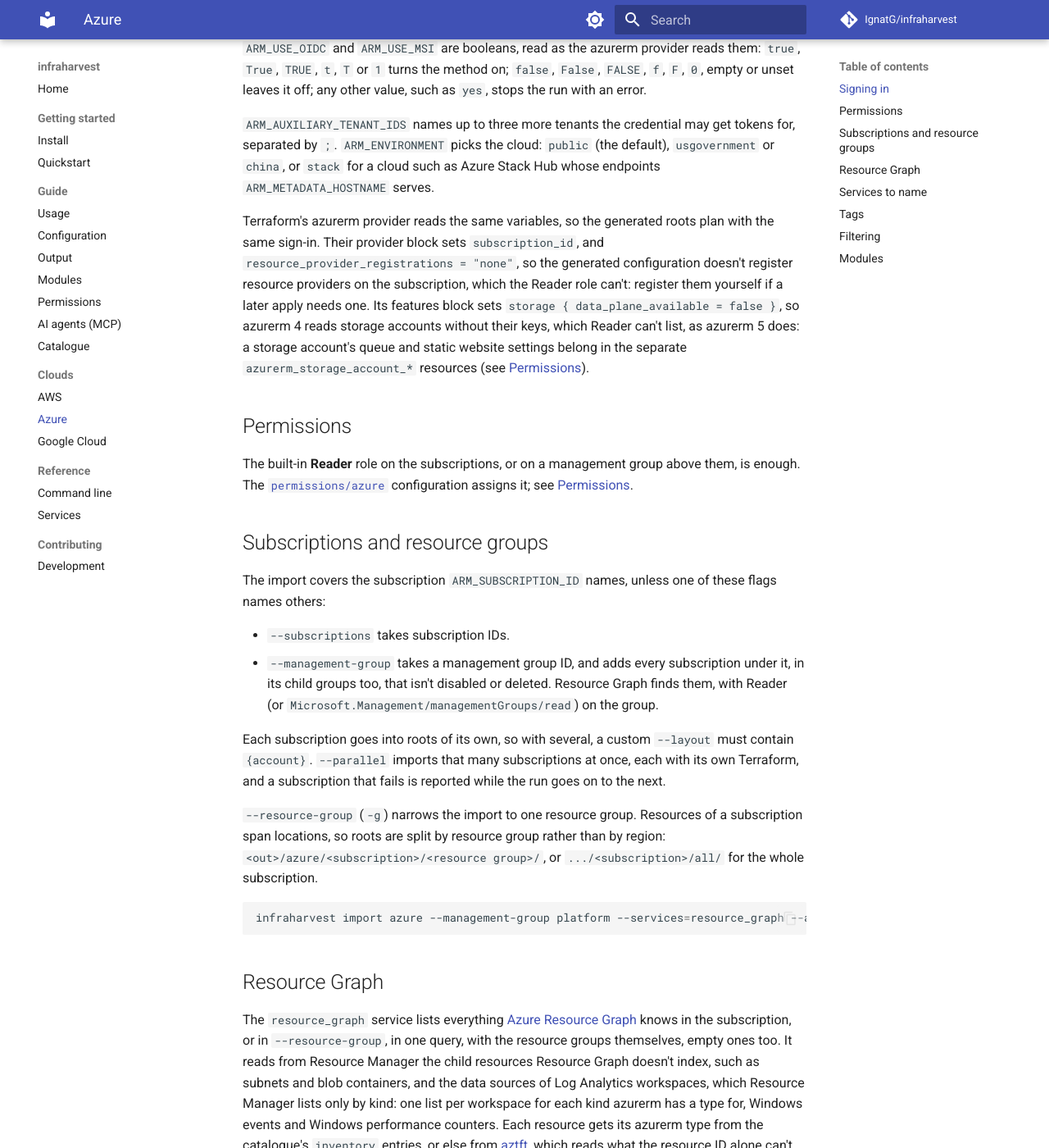
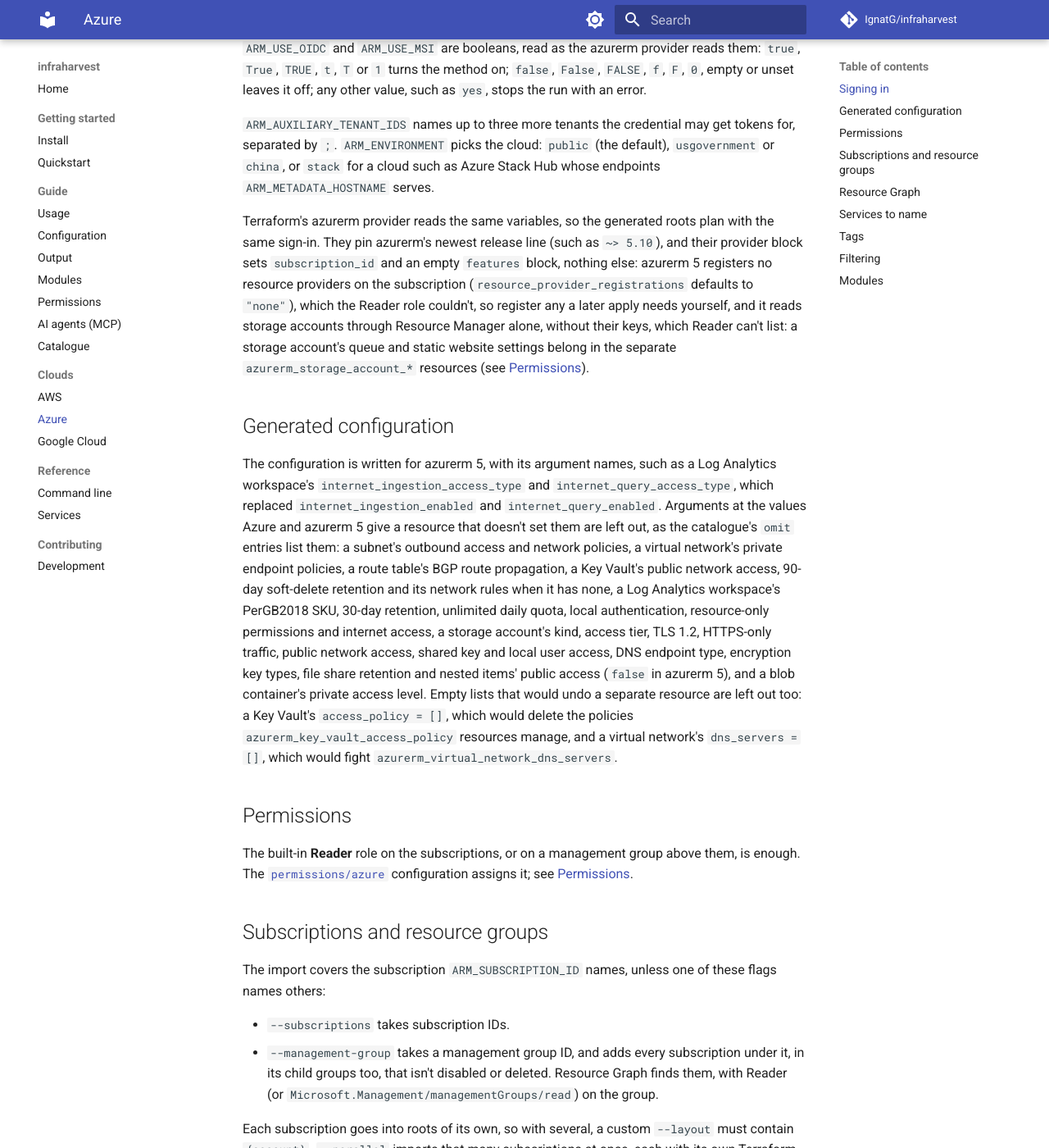
Before and after one commit to IgnatG/infraharvest, an MkDocs documentation site: the page built from docs/azure.md, in a window 1280 px wide and 1400 px high, scrolled down 896 px. Shown: the whole window at 82% size. Built offline with MkDocs 1.6.1 and Material for MkDocs 9.7.7, drawn with Linux system fonts in a browser that asks for light colours; comment, search, counter and statistics services are not loaded; some of the changed text lies outside the part shown.

Commit message:
fix(azure): leave out the arguments at azurerm 5's and Azure's defaults
The catalogue leaves out, where they are set to azurerm 5's default or
what Azure reports for a resource that doesn't set them: a subnet's
outbound access and network policies, a virtual network's private
endpoint policies, a route table's BGP route propagation, a Key Vault's
public network access, soft-delete retention and empty network rules, a
Log Analytics workspace's SKU, retention, daily quota, local
authentication, resource-only permissions and internet access types, a
storage account's eleven defaults and file share retention, and a blob
container's access level and empty metadata. A Key Vault's
access_policy = [] and a virtual network's dns_servers = [] go too:
explicit, they would undo azurerm_key_vault_access_policy and
azurerm_virtual_network_dns_servers resources.

```diff
--- a/docs/azure.md
+++ b/docs/azure.md
@@ -24,7 +24,11 @@ infraharvest reads the `ARM_*` environment variables the azurerm provider docume
 
 `ARM_AUXILIARY_TENANT_IDS` names up to three more tenants the credential may get tokens for, separated by `;`. `ARM_ENVIRONMENT` picks the cloud: `public` (the default), `usgovernment` or `china`, or `stack` for a cloud such as Azure Stack Hub whose endpoints `ARM_METADATA_HOSTNAME` serves.
 
-Terraform's azurerm provider reads the same variables, so the generated roots plan with the same sign-in. Their provider block sets `subscription_id`, and `resource_provider_registrations = "none"`, so the generated configuration doesn't register resource providers on the subscription, which the Reader role can't: register them yourself if a later apply needs one. Its features block sets `storage { data_plane_available = false }`, so azurerm 4 reads storage accounts without their keys, which Reader can't list, as azurerm 5 does: a storage account's queue and static website settings belong in the separate `azurerm_storage_account_*` resources (see [Permissions](permissions.md#azure)).
+Terraform's azurerm provider reads the same variables, so the generated roots plan with the same sign-in. They pin azurerm's newest release line (such as `~> 5.10`), and their provider block sets `subscription_id` and an empty `features` block, nothing else: azurerm 5 registers no resource providers on the subscription (`resource_provider_registrations` defaults to `"none"`), which the Reader role couldn't, so register any a later apply needs yourself, and it reads storage accounts through Resource Manager alone, without their keys, which Reader can't list: a storage account's queue and static website settings belong in the separate `azurerm_storage_account_*` resources (see [Permissions](permissions.md#azure)).
+
+## Generated configuration
+
+The configuration is written for azurerm 5, with its argument names, such as a Log Analytics workspace's `internet_ingestion_access_type` and `internet_query_access_type`, which replaced `internet_ingestion_enabled` and `internet_query_enabled`. Arguments at the values Azure and azurerm 5 give a resource that doesn't set them are left out, as the catalogue's `omit` entries list them: a subnet's outbound access and network policies, a virtual network's private endpoint policies, a route table's BGP route propagation, a Key Vault's public network access, 90-day soft-delete retention and its network rules when it has none, a Log Analytics workspace's PerGB2018 SKU, 30-day retention, unlimited daily quota, local authentication, resource-only permissions and internet access, a storage account's kind, access tier, TLS 1.2, HTTPS-only traffic, public network access, shared key and local user access, DNS endpoint type, encryption key types, file share retention and nested items' public access (`false` in azurerm 5), and a blob container's private access level. Empty lists that would undo a separate resource are left out too: a Key Vault's `access_policy = []`, which would delete the policies `azurerm_key_vault_access_policy` resources manage, and a virtual network's `dns_servers = []`, which would fight `azurerm_virtual_network_dns_servers`.
 
 ## Permissions
 
@@ -82,4 +86,4 @@ No Azure lister takes `--tag` or `--where`; to choose by tag, use the selection
 
 ## Modules
 
-Azure Verified Modules declare the `azapi` provider. A root that calls one configures azapi for the same subscription and cloud as azurerm; see [Modules](modules.md).
+A curated module is called only when it accepts azurerm's newest major release: the Azure Verified Modules managed identity module, 0.5.3, accepts azurerm below 5 only, so user-assigned identities and their federated credentials stay in the root as plain resources, and the report says why. Azure Verified Modules declare the `azapi` provider: a root that calls one configures azapi for the same subscription and cloud as azurerm, and one that calls none has no azapi, modtm or random provider. See [Modules](modules.md).
```
Also changed, not shown: 13 other files.
